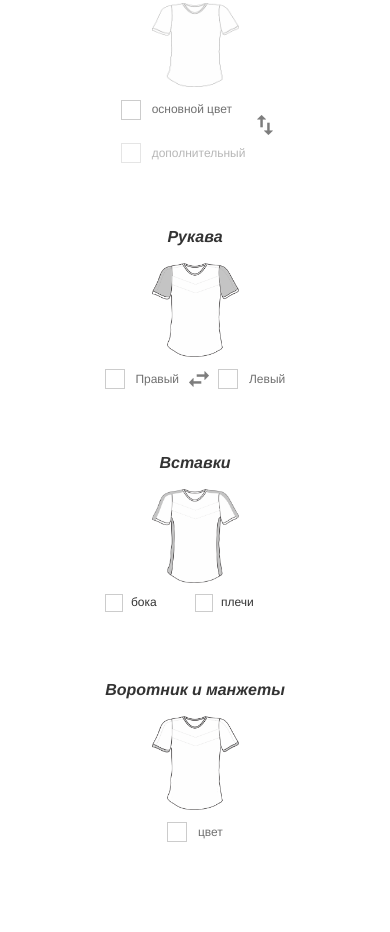
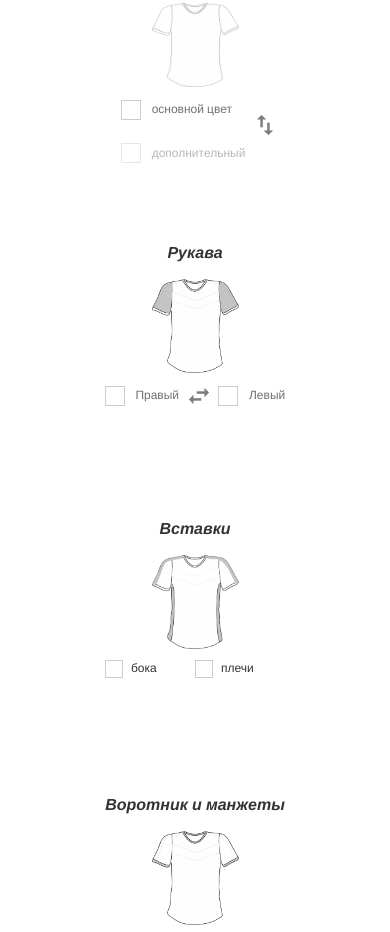
Before and after one commit to Jakovich/constructor-site, a website: page constructor.html in a window 390 px wide. Shown: the part 1366-2298 px from the top of the page. Drawn offline with nearby package versions, Linux system fonts and the light colour scheme; files that its build step writes are made by us from their sources.

Commit message:
service-section done

```diff
--- a/constructor.html
+++ b/constructor.html
@@ -106,7 +106,7 @@
                         </div>
                         <div class="container">
                         <div class="row">
-                        <div class="col-lg-3 col-md-6 text-center">
+                            <div class="services__block col-lg-3 col-md-6 text-center">
                             <div class="service-box">
                             <div class="rowJS thirt">
                                 <p class="h2-span">Футболка</p>
@@ -140,7 +140,7 @@
 
 
 
-                            <div class="col-lg-3 col-md-6 text-center">
+                            <div class="services__block col-lg-3 col-md-6 text-center">
                         <div class="service-box">
                             <div class="rowJS">
                           <div class="choice sleeves">
@@ -165,7 +165,7 @@
                             </div>
                             </div>
                             </div>
-                            <div class="col-lg-3 col-md-6 text-center">
+                            <div class="services__block col-lg-3 col-md-6 text-center">
                     <div class="service-box">
                             <div class="rowJS">
                           <div class="choice shirtInserts">
@@ -210,7 +210,7 @@
                             </div>
                             </div>
                             </div>
-                            <div class="col-lg-3 col-md-6 text-center">
+                            <div class="services__block col-lg-3 col-md-6 text-center">
                         <div class="service-box">
                         <div class="rowJS">
 
--- a/css/style.css
+++ b/css/style.css
@@ -2061,6 +2061,10 @@ h2, h3 {
   bottom: 20px;
 }
 
+#constructor .services__block {
+    min-height: 226px;
+}
+
 .empty {
   height: 100px;
 }
```
